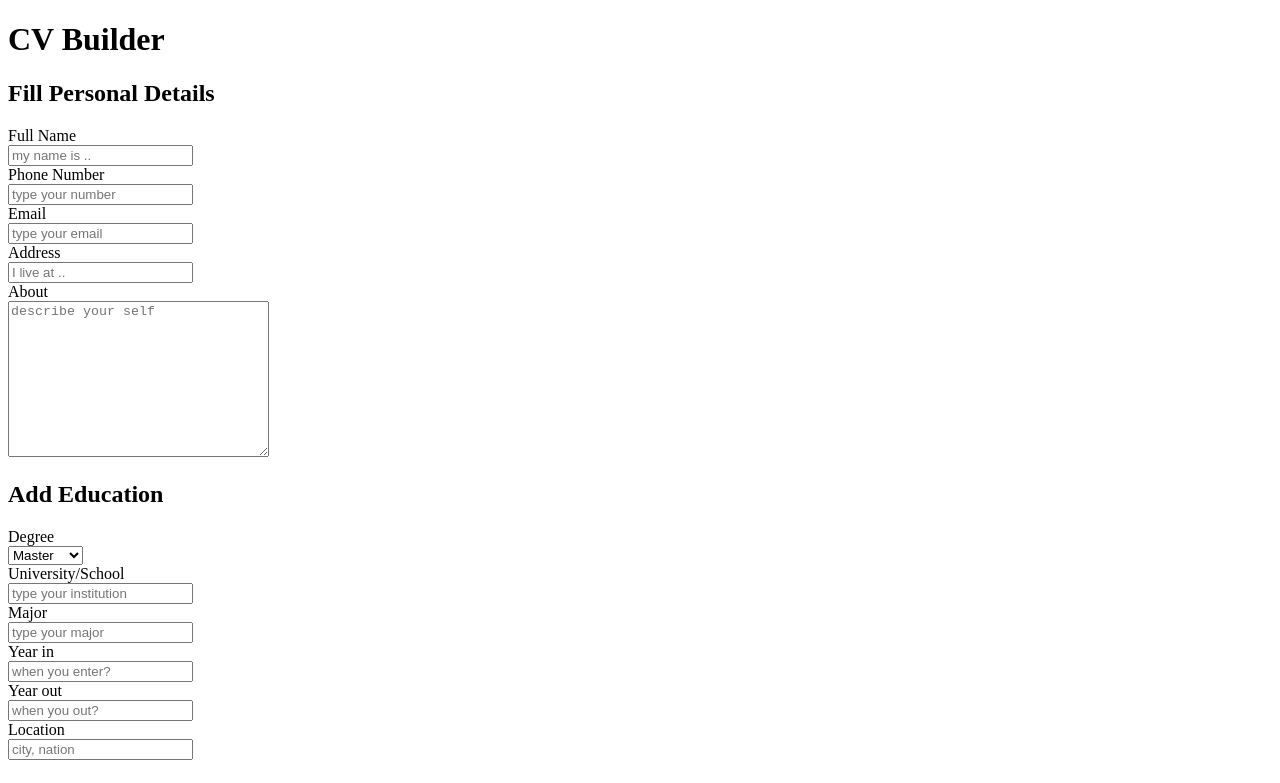
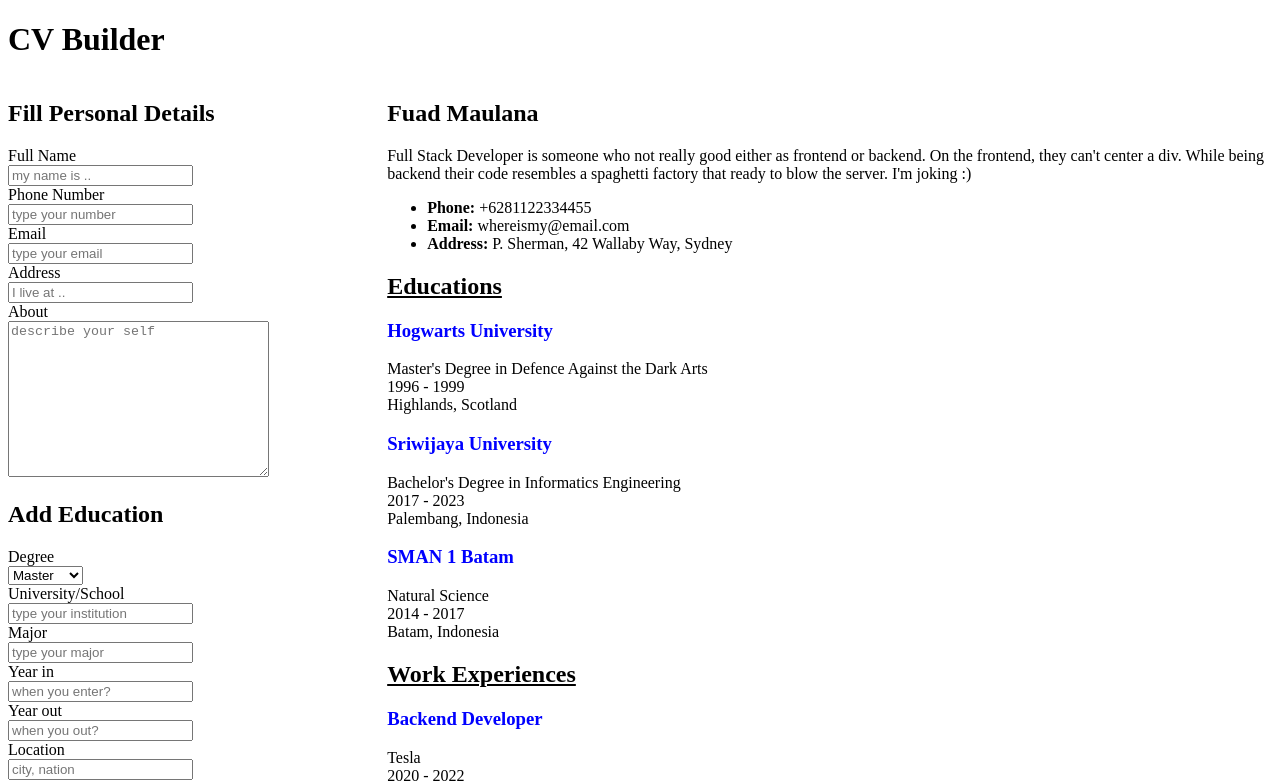
Before and after one commit to fuadmln/react-cvbuilder, a React (Vite) app: page / in a window 1280 px wide. Shown: the top 783 px of the page. Built offline with nearby package versions, Linux system fonts and the light colour scheme; the HTML template or start-up script is replaced by a standard one.

Commit message:
flex layout form and info container

```diff
--- a/src/App.jsx
+++ b/src/App.jsx
@@ -18,12 +18,18 @@ function App() {
   return (
     <>
       <h1>CV Builder</h1>
+      <div className="wrapper">
+        <div className="app__form">
           <FormPersonal profile={profile} setProfile={setProfile} />
           <FormEducation />
           <FormExperience />
+        </div>
+        <div className="app__info">
           <InfoPersonal profile={profile} />
           <InfoEducation />
           <InfoExperience />
+        </div>
+      </div>
     </>
   )
 }
--- a/src/styles/App.css
+++ b/src/styles/App.css
@@ -0,0 +1,10 @@
+.wrapper {
+  display: flex;
+}
+
+.app__form {
+  min-width: 30%;
+}
+
+.app__info {
+}
```
Lines whose indentation alone changed are shown as unchanged.
